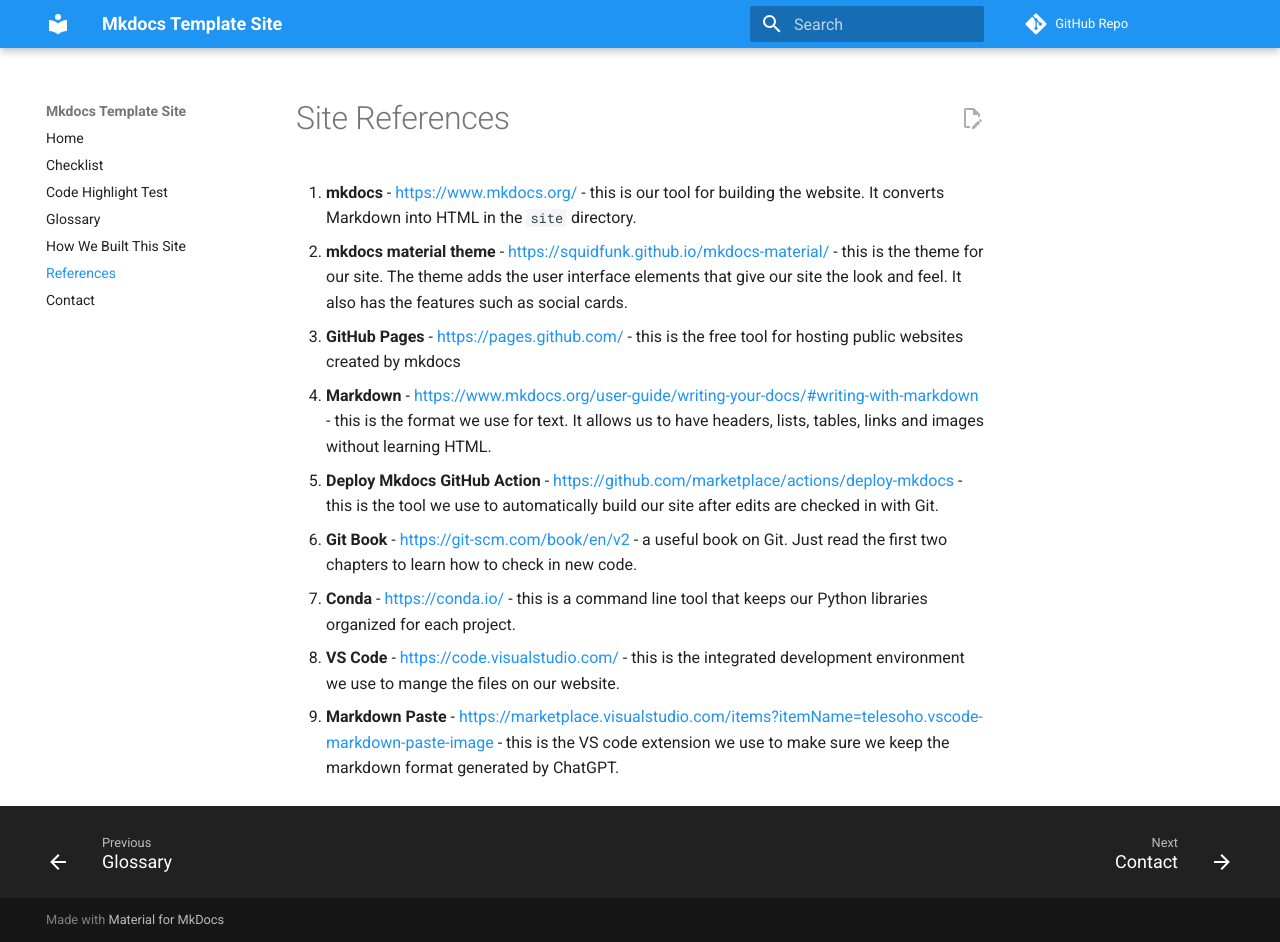
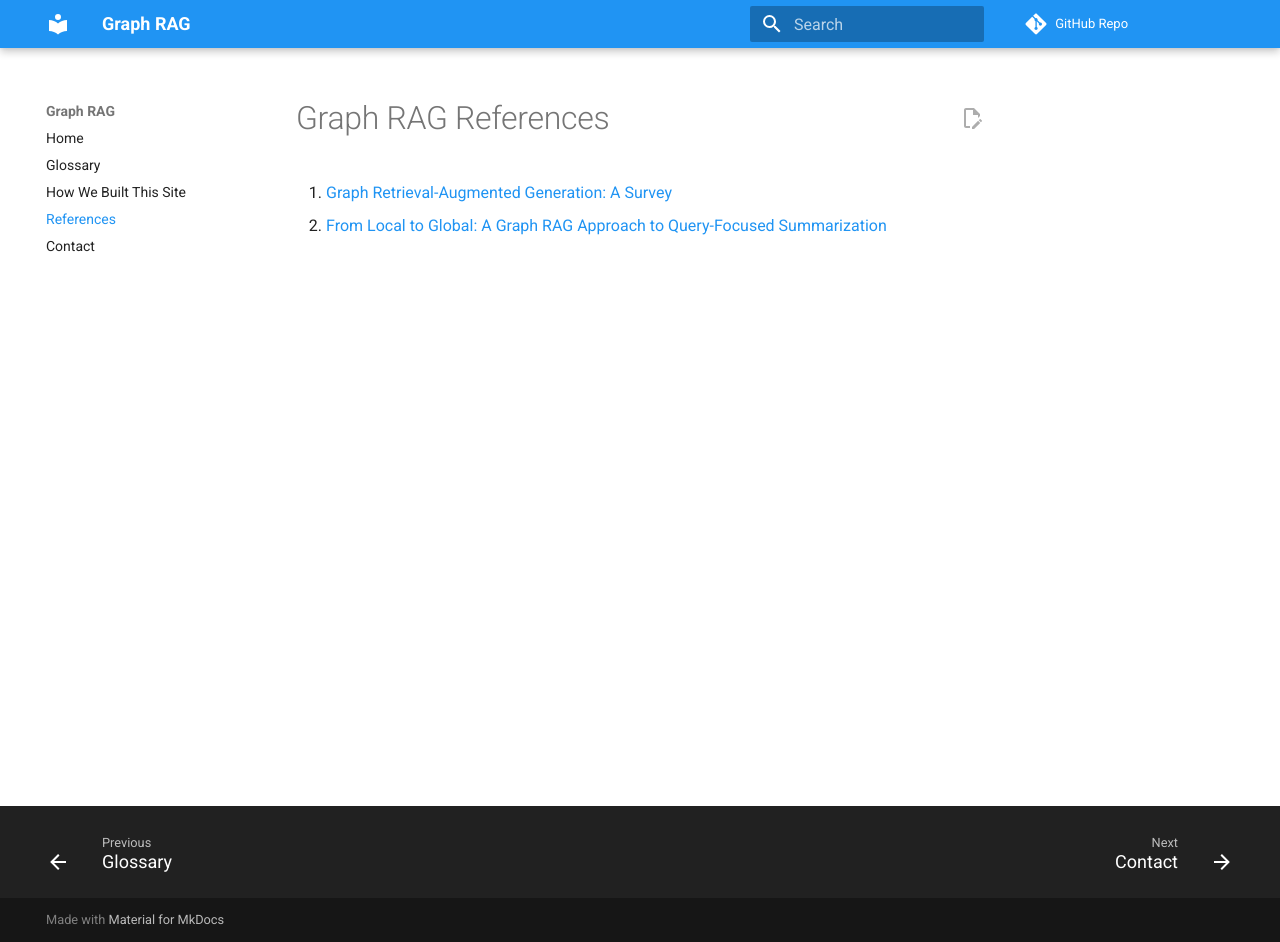
Before and after one commit to dmccreary/graph-rag, an MkDocs documentation site: the page built from docs/references.md, in a window 1280 px wide and 942 px high. Built offline with MkDocs 1.6.1 and Material for MkDocs 9.7.7, drawn with Linux system fonts in a browser that asks for light colours; comment, search, counter and statistics services are not loaded.

Commit message:
updating content

````diff
--- a/docs/references.md
+++ b/docs/references.md
@@ -1,11 +1,4 @@
-# Site References
+# Graph RAG References
 
-1. **mkdocs** - [https://www.mkdocs.org/](https://www.mkdocs.org/) - this is our tool for building the website.  It converts Markdown into HTML in the ```site``` directory.
-2. **mkdocs material theme** - [https://squidfunk.github.io/mkdocs-material/](https://squidfunk.github.io/mkdocs-material/) - this is the theme for our site.  The theme adds the user interface elements that give our site the look and feel.  It also has the features such as social cards.
-3. **GitHub Pages** - [https://pages.github.com/](https://pages.github.com/) - this is the free tool for hosting public websites created by mkdocs
-4. **Markdown** - [https://www.mkdocs.org/user-guide/writing-your-docs/#writing-with-markdown](https://www.mkdocs.org/user-guide/writing-your-docs/#writing-with-markdown) - this is the format we use for text.  It allows us to have headers, lists, tables, links and images without learning HTML.
-5. **Deploy Mkdocs GitHub Action** - [https://github.com/marketplace/actions/deploy-mkdocs](https://github.com/marketplace/actions/deploy-mkdocs) - this is the tool we use to automatically build our site after edits are checked in with Git.
-6. **Git Book** - [https://git-scm.com/book/en/v2](https://git-scm.com/book/en/v2) - a useful book on Git.  Just read the first two chapters to learn how to check in new code.
-7. **Conda** - [https://conda.io/](https://conda.io/) - this is a command line tool that keeps our Python libraries organized for each project.
-8. **VS Code** - [https://code.visualstudio.com/](https://code.visualstudio.com/) - this is the integrated development environment we use to mange the files on our website.
-9. **Markdown Paste** - [https://marketplace.visualstudio.com/items?itemName=telesoho.vscode-markdown-paste-image](https://marketplace.visualstudio.com/items?itemName=telesoho.vscode-markdown-paste-image) - this is the VS code extension we use to make sure we keep the markdown format generated by ChatGPT.
+1. [Graph Retrieval-Augmented Generation: A Survey](https://arxiv.org/abs/2408.08921)
+2. [From Local to Global: A Graph RAG Approach to Query-Focused Summarization](https://arxiv.org/abs/2404.16130)
--- a/mkdocs.yml
+++ b/mkdocs.yml
@@ -1,15 +1,13 @@
-site_name: Mkdocs Template Site
-site_description: 'DESCRIPTION All content licensed Creative Commons ShareAlike Attribution Noncommercial'
+site_name: Graph RAG
+site_description: 'Resources for learning Graph RAG'
 site_author: 'Dan McCreary'
 repo_name: 'GitHub Repo'
-site_url: 'https://dmccreary.github.io/mkdocs-template/'
-repo_url: 'https://github.com/dmccreary/mkdocs-template'
+site_url: 'https://dmccreary.github.io/graph-rag/'
+repo_url: 'https://github.com/dmccreary/graph-rag'
 edit_uri: 'blob/master/docs'
 
 nav:
   - Home: index.md
-  - Checklist: checklist.md
-  - Code Highlight Test: code-highlight-test.md
   - Glossary: glossary.md
   - How We Built This Site: how-we-built-this-site.md
   - References: references.md
````
